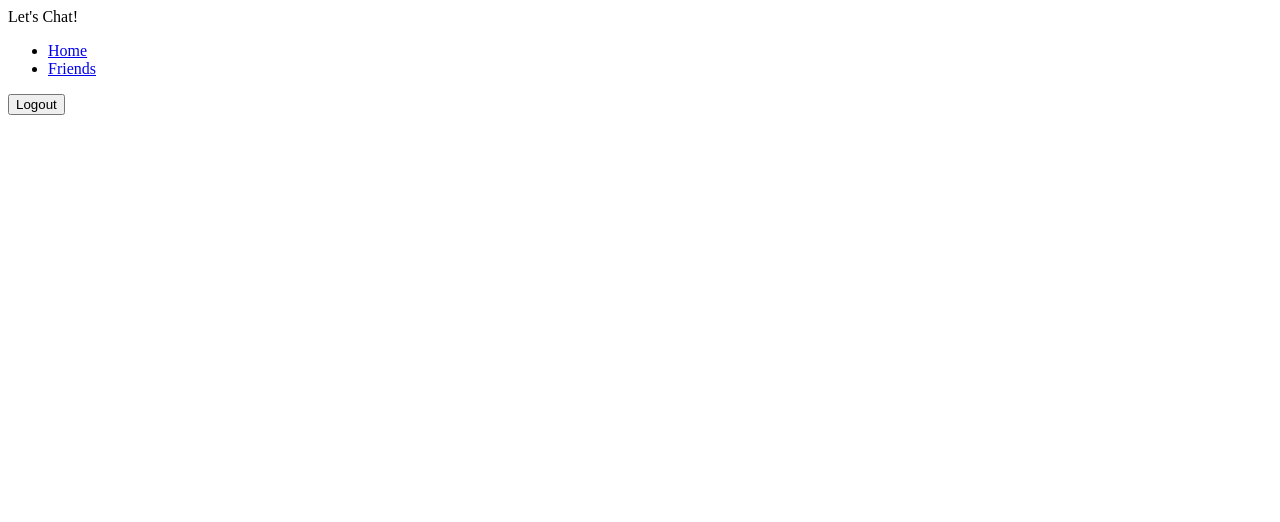
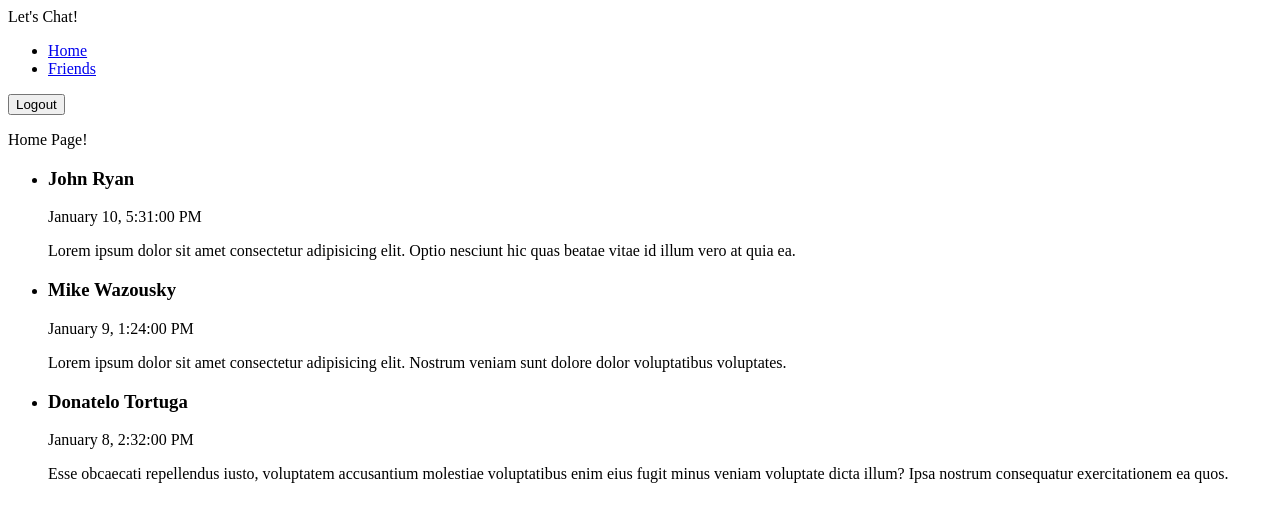
Before and after one commit to danielionita88/lets-chat, a React (Create React App) app: page / in a window 1280 px wide. Shown: the top 522 px of the page. Built offline with nearby package versions, Linux system fonts and the light colour scheme.

Commit message:
create posts dummies, components and render

```diff
--- a/src/App.js
+++ b/src/App.js
@@ -1,14 +1,10 @@
-
-import Layout from './components/layout/Layout';
+import Layout from "./components/Layout/Layout";
+import HomePage from './pages/HomePage'
 
 function App() {
-  return (
-    <div>
-     <Layout>
-
-     </Layout>
-    </div>
-  );
+  return <Layout>
+    <HomePage/>
+  </Layout>;
 }
 
 export default App;
--- /dev/null
+++ b/src/components/Posts/PostItem.js
@@ -0,0 +1,14 @@
+const PostItem = (props) => {
+    const {first_name, last_name, content, date} = props.post
+    const month = new Intl.DateTimeFormat('en-US', {month: 'long'}).format(date.getMonth())
+    const dateNumber = date.getDate()
+    const time = date.toLocaleTimeString()
+
+  return <li>
+    <h3>{first_name} {last_name}</h3>
+    <p>{month} {dateNumber}, {time} </p>
+    <p>{content}</p>
+  </li>;
+};
+
+export default PostItem;
--- /dev/null
+++ b/src/components/Posts/Posts.js
@@ -0,0 +1,38 @@
+import PostsList from "./PostsList";
+
+const POST_DUMMIES = [
+  {
+    id: "p1",
+    first_name: "John",
+    last_name: "Ryan",
+    date: new Date('September 10, 2022 17:31:00'),
+    content:
+      "Lorem ipsum dolor sit amet consectetur adipisicing elit. Optio nesciunt hic quas beatae vitae id illum vero at quia ea.",
+  },
+  {
+    id: "p2",
+    first_name: "Mike",
+    last_name: "Wazousky",
+    date: new Date('September 9, 2022 13:24:00'),
+    content:
+      "Lorem ipsum dolor sit amet consectetur adipisicing elit. Nostrum veniam sunt dolore dolor voluptatibus voluptates.",
+  },
+  {
+    id: "p3",
+    first_name: "Donatelo",
+    last_name: "Tortuga",
+    date: new Date('September 8, 2022 14:32:00'),
+    content:
+      "Esse obcaecati repellendus iusto, voluptatem accusantium molestiae voluptatibus enim eius fugit minus veniam voluptate dicta illum? Ipsa nostrum consequatur exercitationem ea quos.",
+  },
+];
+
+const Posts = (props) => {
+  return (
+    <div>
+      <PostsList posts={POST_DUMMIES} />
+    </div>
+  );
+};
+
+export default Posts;
--- /dev/null
+++ b/src/components/Posts/PostsList.js
@@ -0,0 +1,15 @@
+import PostItem from './PostItem'
+
+const PostsList = ({posts}) => {
+
+    return <div>
+        <ul>
+        {posts.map(post => <PostItem
+        key={post.id}
+        post={post}
+        />)}
+        </ul>
+    </div>
+}
+
+export default PostsList;
--- a/src/pages/HomePage.js
+++ b/src/pages/HomePage.js
@@ -1,5 +1,10 @@
+import Posts from '../components/Posts/Posts'
+
 const HomePage = () => {
-    return
+    return <div>
+    <p>Home Page!</p>
+    <Posts/>
+    </div>
 }
 
 export default HomePage;
```
